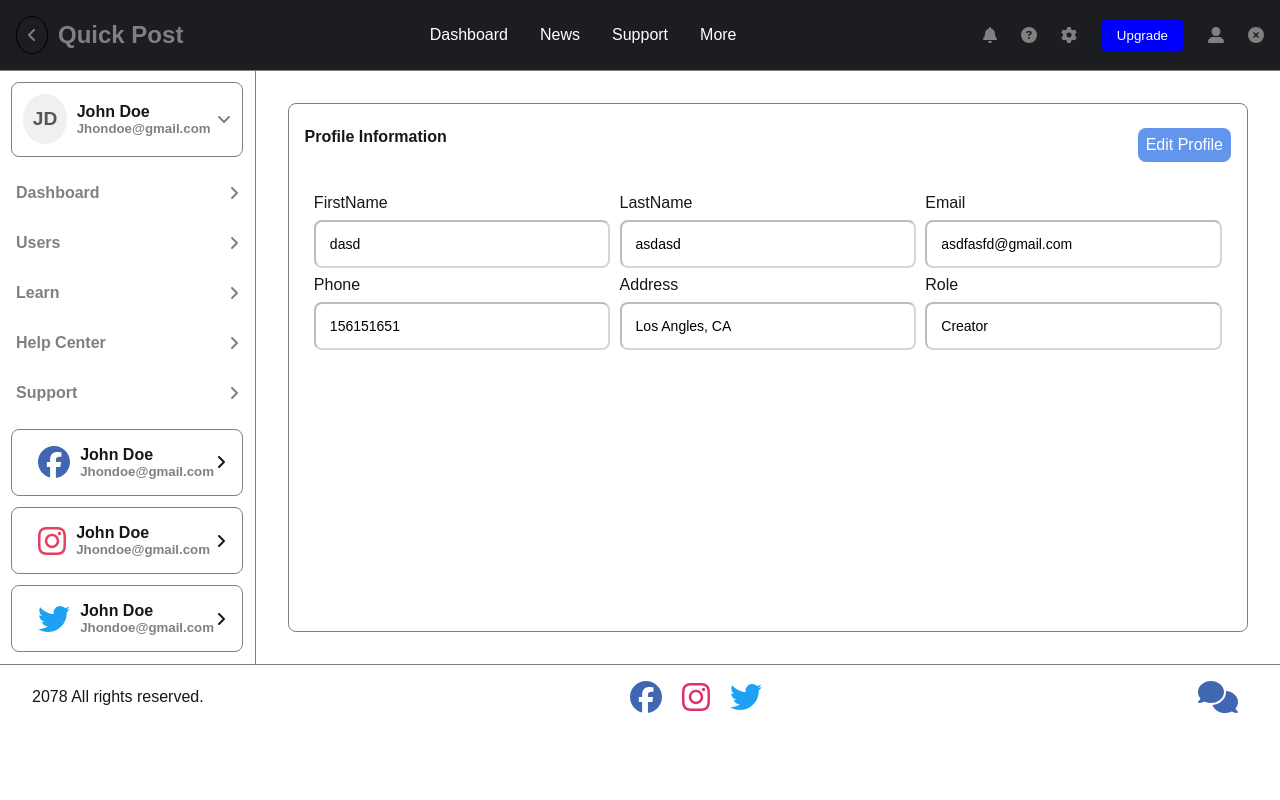
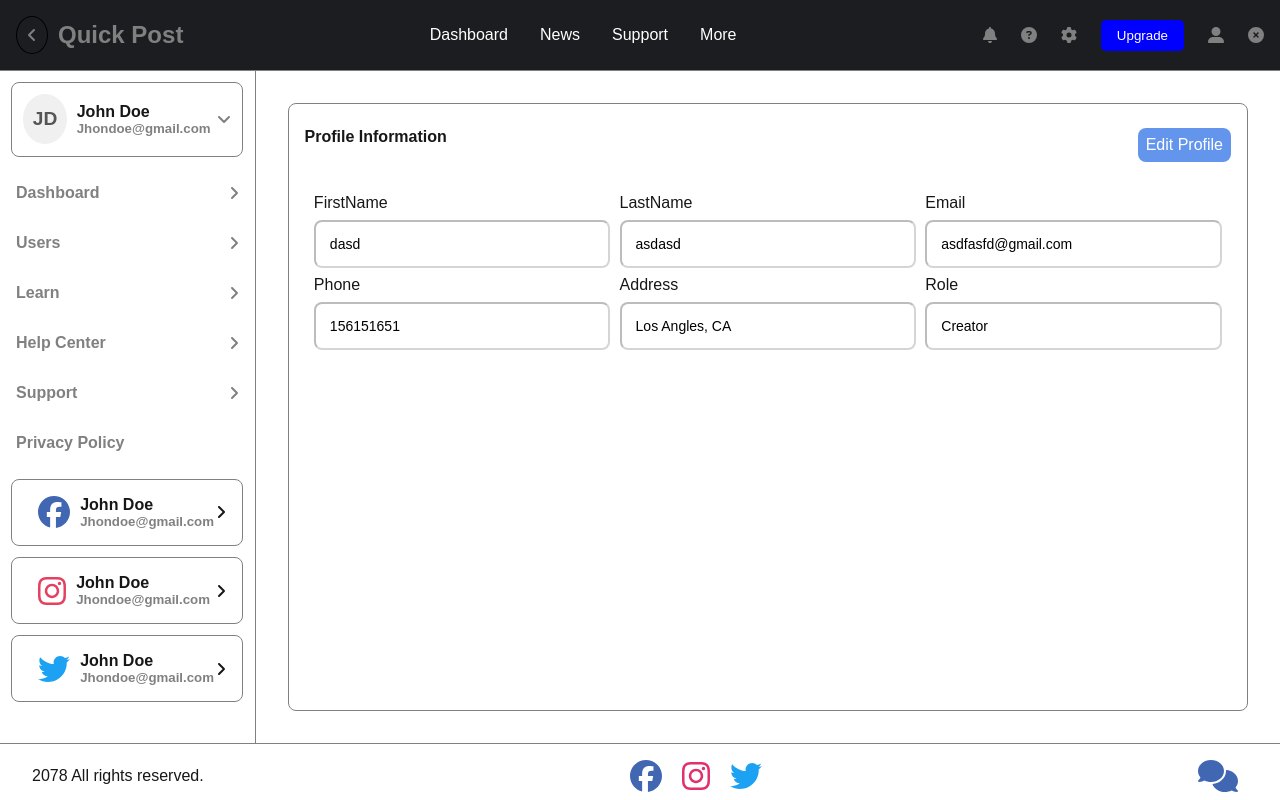
Before and after one commit to mramitdas/QuickPost_frontend, a Next.js app: page /dashboard in a window 1280 px wide. Built offline with nearby package versions, Linux system fonts and the light colour scheme; no server answers.

Commit message:
minor changes in dashboard

```diff
--- a/components/Dashboard-Profile/index.js
+++ b/components/Dashboard-Profile/index.js
@@ -20,7 +20,7 @@ const DashoardProfile = () => {
     { label: "Learn", hasSubmenu: true },
     { label: "Help Center", hasSubmenu: true },
     { label: "Support", hasSubmenu: true },
-    // { label: "Privacy Policy", hasSubmenu: false },
+    { label: "Privacy Policy", hasSubmenu: false },
   ];
 
   const defaultData = {
--- a/components/Dashboard-Profile/style.module.css
+++ b/components/Dashboard-Profile/style.module.css
@@ -91,3 +91,7 @@
   flex-wrap: wrap;
   margin-top: 2rem;
 }
+
+.profile{
+  height: 84vh;
+}
--- a/components/Dashboard/style.module.css
+++ b/components/Dashboard/style.module.css
@@ -1,3 +1,7 @@
 .dashboard{
     height: 100vh;
 }
+
+.profile{
+    height: 84vh;
+}
```
